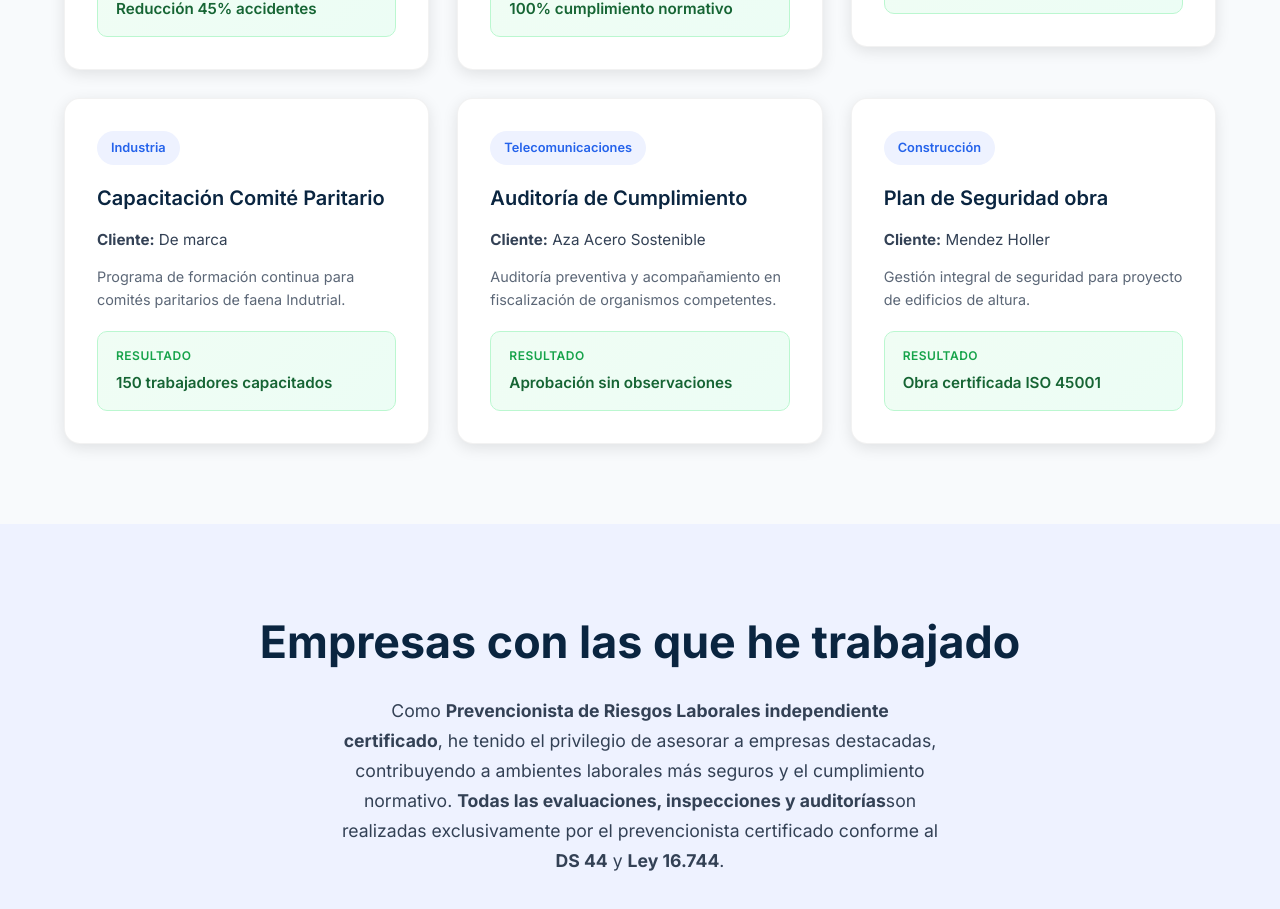
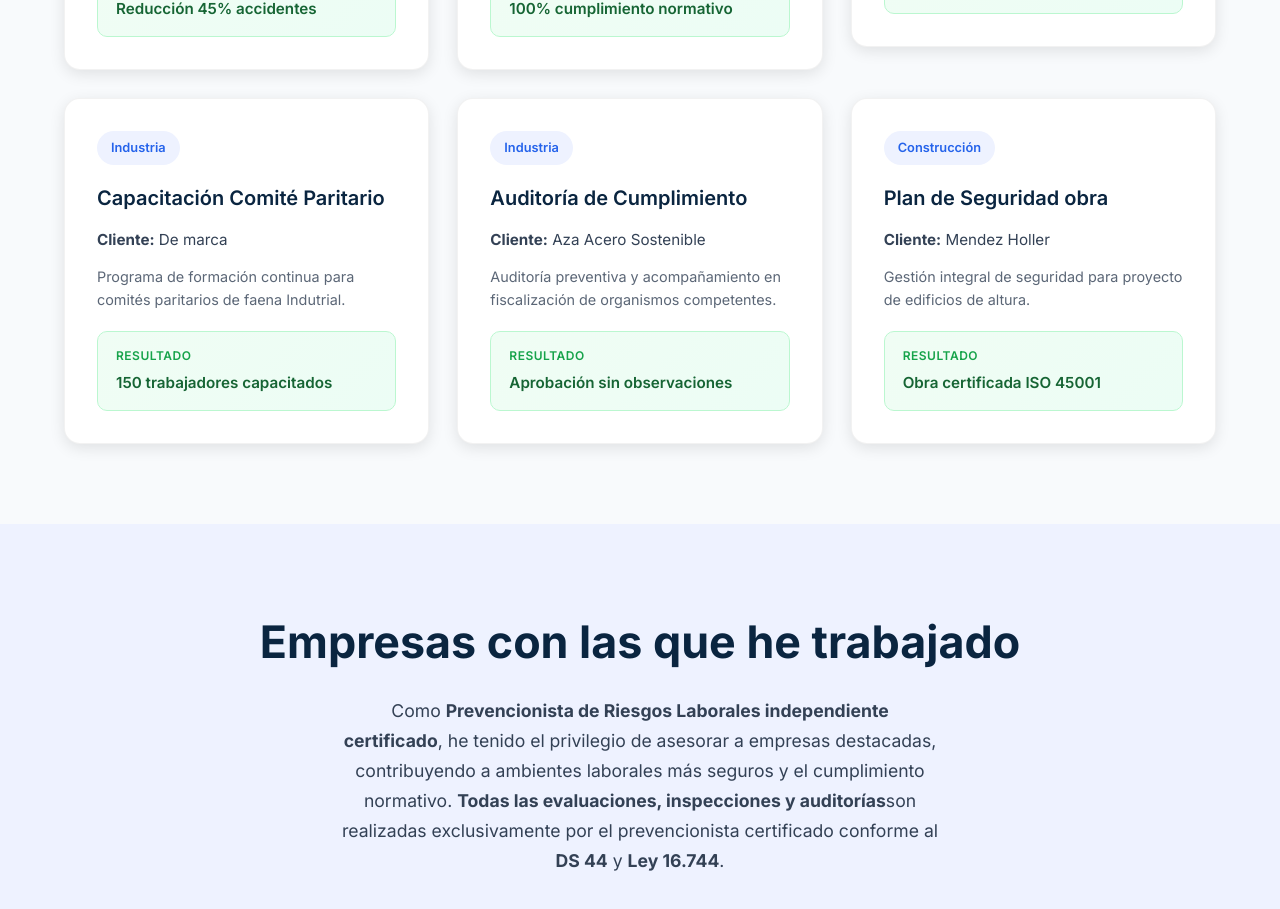
Before and after one commit to Shadownlook/prevencion-riesgos, a React (Vite) app: page / in a window 1280 px wide. Shown: the part 6580-7489 px from the top of the page. Built offline with nearby package versions, Linux system fonts and the light colour scheme.

Commit message:
feat: update portfolio content

```diff
--- a/src/sections/Portafolio.jsx
+++ b/src/sections/Portafolio.jsx
@@ -33,7 +33,7 @@ const proyectos = [
     titulo: 'Auditoría de Cumplimiento',
     cliente: 'Aza Acero Sostenible',
     descripcion: 'Auditoría preventiva y acompañamiento en fiscalización de organismos competentes.',
-    categoria: 'Telecomunicaciones',
+    categoria: 'Industria',
     resultado: 'Aprobación sin observaciones'
   },
   {
```
